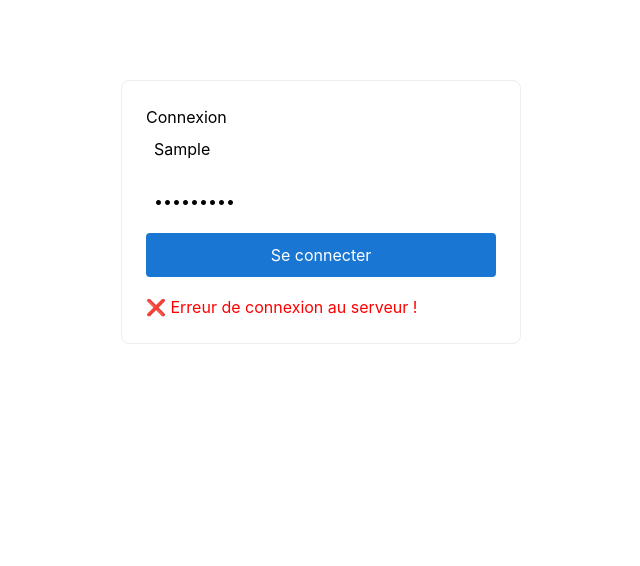
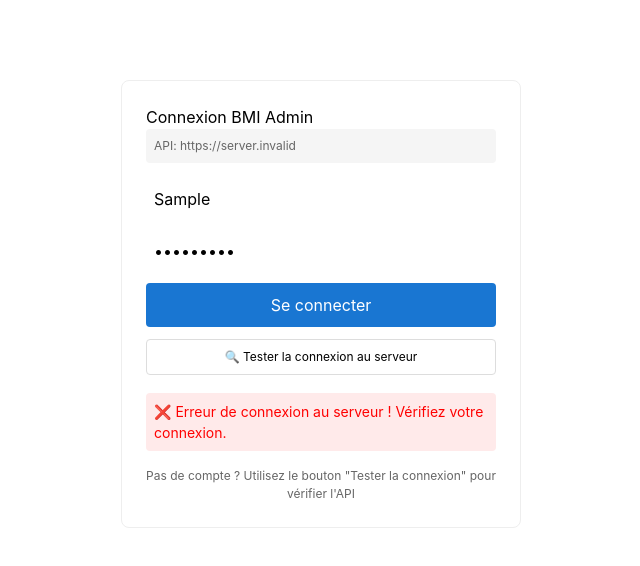
Before and after one commit to bkourouma/bmi, a React (Create React App) app: page /login in a window 1280 px wide. Both pictures are taken after typing "Sample", "Sample123" into the empty fields and a click on the button "Se connecter". Shown: the top 566 px of the page, without its empty margins (319-959 px from the left). Built offline with nearby package versions, Linux system fonts and the light colour scheme; no server answers.

Commit message:
Update frontend: enhance LoginPage with better error handling and fix API base URL

```diff
--- a/src/LoginPage.jsx
+++ b/src/LoginPage.jsx
@@ -8,36 +8,101 @@ export default function LoginPage() {
   const [username, setUsername] = useState("");
   const [password, setPassword] = useState("");
   const [message, setMessage] = useState("");
+  const [isLoading, setIsLoading] = useState(false);
   const navigate = useNavigate();
 
   const handleSubmit = async (e) => {
     e.preventDefault();
     setMessage("");
+    setIsLoading(true);
 
     try {
+      console.log(`🔗 Attempting login to: ${API_BASE_URL}/login`);
+
       const response = await fetch(`${API_BASE_URL}/login`, {
         method: "POST",
-        headers: { "Content-Type": "application/json" },
+        headers: {
+          "Content-Type": "application/json",
+        },
         body: JSON.stringify({ username, password }),
       });
 
+      console.log(`📡 Response status: ${response.status}`);
+
       if (response.ok) {
+        const data = await response.json();
+        console.log("✅ Login successful:", data);
+
         // Save login state and username
         localStorage.setItem("isLoggedIn", "true");
         localStorage.setItem("username", username);
-        // Redirect to dashboard ("/")
-        navigate("/");
+
+        setMessage("✅ Connexion réussie ! Redirection...");
+
+        // Small delay for user to see success message
+        setTimeout(() => {
+          navigate("/");
+        }, 1000);
       } else {
-        setMessage("❌ Identifiant ou mot de passe incorrect !");
+        // Try to get error details from response
+        let errorMessage = "❌ Identifiant ou mot de passe incorrect !";
+        try {
+          const errorData = await response.json();
+          if (errorData.detail) {
+            errorMessage = `❌ ${errorData.detail}`;
+          }
+        } catch (e) {
+          // If response is not JSON, use default message
+          console.log("Response is not JSON:", e);
+        }
+
+        console.log(`❌ Login failed: ${response.status} ${response.statusText}`);
+        setMessage(errorMessage);
       }
     } catch (error) {
-      setMessage("❌ Erreur de connexion au serveur !");
+      console.error("🚨 Login error:", error);
+      setMessage("❌ Erreur de connexion au serveur ! Vérifiez votre connexion.");
+    } finally {
+      setIsLoading(false);
+    }
+  };
+
+  // Test function to check if backend is reachable
+  const testConnection = async () => {
+    try {
+      console.log(`🔍 Testing connection to: ${API_BASE_URL}/health`);
+      const response = await fetch(`${API_BASE_URL}/health`);
+      if (response.ok) {
+        const data = await response.json();
+        setMessage(`✅ Serveur accessible ! Status: ${data.status}`);
+        console.log("🟢 Backend is reachable:", data);
+      } else {
+        setMessage(`❌ Serveur non accessible (${response.status})`);
+      }
+    } catch (error) {
+      setMessage("❌ Impossible de joindre le serveur");
+      console.error("🔴 Backend unreachable:", error);
     }
   };
 
   return (
     <div style={{ maxWidth: 400, margin: "80px auto", padding: 24, border: "1px solid #eee", borderRadius: 8 }}>
-      <h2>Connexion</h2>
+      <h2>Connexion BMI Admin</h2>
+
+      {/* Debug info in development */}
+      {process.env.NODE_ENV === 'development' && (
+        <div style={{
+          fontSize: 12,
+          color: "#666",
+          marginBottom: 16,
+          padding: 8,
+          backgroundColor: "#f5f5f5",
+          borderRadius: 4
+        }}>
+          API: {API_BASE_URL}
+        </div>
+      )}
+
       <form onSubmit={handleSubmit}>
         <div style={{ marginBottom: 12 }}>
           <input
@@ -46,7 +111,12 @@ export default function LoginPage() {
             value={username}
             onChange={e => setUsername(e.target.value)}
             required
-            style={{ width: "100%", padding: 8 }}
+            disabled={isLoading}
+            style={{
+              width: "100%",
+              padding: 8,
+              opacity: isLoading ? 0.6 : 1
+            }}
           />
         </div>
         <div style={{ marginBottom: 12 }}>
@@ -56,21 +126,70 @@ export default function LoginPage() {
             value={password}
             onChange={e => setPassword(e.target.value)}
             required
-            style={{ width: "100%", padding: 8 }}
+            disabled={isLoading}
+            style={{
+              width: "100%",
+              padding: 8,
+              opacity: isLoading ? 0.6 : 1
+            }}
           />
         </div>
         <button
           type="submit"
-          style={{ width: "100%", padding: 10, background: "#1976d2", color: "white", border: "none", borderRadius: 4 }}
+          disabled={isLoading}
+          style={{
+            width: "100%",
+            padding: 10,
+            background: isLoading ? "#ccc" : "#1976d2",
+            color: "white",
+            border: "none",
+            borderRadius: 4,
+            cursor: isLoading ? "not-allowed" : "pointer"
+          }}
         >
-          Se connecter
+          {isLoading ? "Connexion en cours..." : "Se connecter"}
         </button>
       </form>
+
+      {/* Test connection button for debugging */}
+      <button
+        onClick={testConnection}
+        style={{
+          width: "100%",
+          padding: 8,
+          marginTop: 12,
+          background: "transparent",
+          border: "1px solid #ddd",
+          borderRadius: 4,
+          cursor: "pointer",
+          fontSize: 12
+        }}
+      >
+        🔍 Tester la connexion au serveur
+      </button>
+
       {message && (
-        <div style={{ marginTop: 18, color: message.startsWith("✅") ? "green" : "red" }}>
+        <div style={{
+          marginTop: 18,
+          padding: 8,
+          borderRadius: 4,
+          backgroundColor: message.startsWith("✅") ? "#e8f5e8" : "#ffeaea",
+          color: message.startsWith("✅") ? "green" : "red",
+          fontSize: 14
+        }}>
           {message}
         </div>
       )}
+
+      {/* Default credentials hint */}
+      <div style={{
+        marginTop: 16,
+        fontSize: 12,
+        color: "#666",
+        textAlign: "center"
+      }}>
+        Pas de compte ? Utilisez le bouton "Tester la connexion" pour vérifier l'API
+      </div>
     </div>
   );
 }
```
Also changed, not shown: 2 other files (tests, documents, lock files or other folders).
